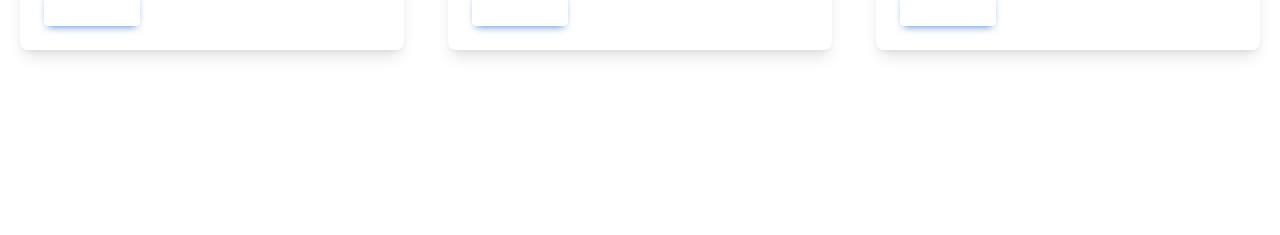
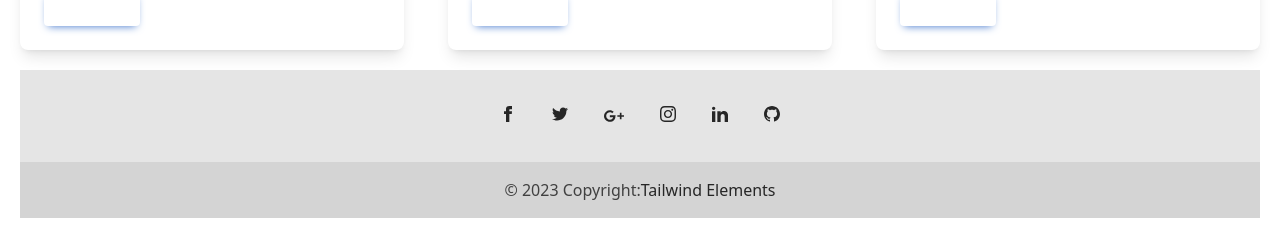
Before and after one commit to D3Turquoise/book-store, a Next.js app: page / in a window 1280 px wide. Shown: the part 649-884 px from the top of the page. Before the commit the page ends 800 px from the top, so only its background shows below. Built offline with nearby package versions, Linux system fonts and the light colour scheme.

Commit message:
adding footer

```diff
--- /dev/null
+++ b/src/component/Footer.jsx
@@ -0,0 +1,83 @@
+export default function Footer() {
+    return (
+        <>
+    <footer class="bg-neutral-200 text-center text-white dark:bg-neutral-600">
+  <div class="container pt-9">
+    <div class="mb-9 flex justify-center">
+      <a href="#!" class="mr-9 text-neutral-800 dark:text-neutral-200">
+        <svg
+          xmlns="http://www.w3.org/2000/svg"
+          class="h-4 w-4"
+          fill="currentColor"
+          viewBox="0 0 24 24">
+          <path
+            d="M9 8h-3v4h3v12h5v-12h3.642l.358-4h-4v-1.667c0-.955.192-1.333 1.115-1.333h2.885v-5h-3.808c-3.596 0-5.192 1.583-5.192 4.615v3.385z" />
+        </svg>
+      </a>
+      <a href="#!" class="mr-9 text-neutral-800 dark:text-neutral-200">
+        <svg
+          xmlns="http://www.w3.org/2000/svg"
+          class="h-4 w-4"
+          fill="currentColor"
+          viewBox="0 0 24 24">
+          <path
+            d="M24 4.557c-.883.392-1.832.656-2.828.775 1.017-.609 1.798-1.574 2.165-2.724-.951.564-2.005.974-3.127 1.195-.897-.957-2.178-1.555-3.594-1.555-3.179 0-5.515 2.966-4.797 6.045-4.091-.205-7.719-2.165-10.148-5.144-1.29 2.213-.669 5.108 1.523 6.574-.806-.026-1.566-.247-2.229-.616-.054 2.281 1.581 4.415 3.949 4.89-.693.188-1.452.232-2.224.084.626 1.956 2.444 3.379 4.6 3.419-2.07 1.623-4.678 2.348-7.29 2.04 2.179 1.397 4.768 2.212 7.548 2.212 9.142 0 14.307-7.721 13.995-14.646.962-.695 1.797-1.562 2.457-2.549z" />
+        </svg>
+      </a>
+      <a href="#!" class="mr-9 text-neutral-800 dark:text-neutral-200">
+        <svg
+          xmlns="http://www.w3.org/2000/svg"
+          class="h-5 w-5"
+          fill="currentColor"
+          viewBox="0 0 24 24">
+          <path
+            d="M7 11v2.4h3.97c-.16 1.029-1.2 3.02-3.97 3.02-2.39 0-4.34-1.979-4.34-4.42 0-2.44 1.95-4.42 4.34-4.42 1.36 0 2.27.58 2.79 1.08l1.9-1.83c-1.22-1.14-2.8-1.83-4.69-1.83-3.87 0-7 3.13-7 7s3.13 7 7 7c4.04 0 6.721-2.84 6.721-6.84 0-.46-.051-.81-.111-1.16h-6.61zm0 0 17 2h-3v3h-2v-3h-3v-2h3v-3h2v3h3v2z"
+            fill-rule="evenodd"
+            clip-rule="evenodd" />
+        </svg>
+      </a>
+      <a href="#!" class="mr-9 text-neutral-800 dark:text-neutral-200">
+        <svg
+          xmlns="http://www.w3.org/2000/svg"
+          class="h-4 w-4"
+          fill="currentColor"
+          viewBox="0 0 24 24">
+          <path
+            d="M12 2.163c3.204 0 3.584.012 4.85.07 3.252.148 4.771 1.691 4.919 4.919.058 1.265.069 1.645.069 4.849 0 3.205-.012 3.584-.069 4.849-.149 3.225-1.664 4.771-4.919 4.919-1.266.058-1.644.07-4.85.07-3.204 0-3.584-.012-4.849-.07-3.26-.149-4.771-1.699-4.919-4.92-.058-1.265-.07-1.644-.07-4.849 0-3.204.013-3.583.07-4.849.149-3.227 1.664-4.771 4.919-4.919 1.266-.057 1.645-.069 4.849-.069zm0-2.163c-3.259 0-3.667.014-4.947.072-4.358.2-6.78 2.618-6.98 6.98-.059 1.281-.073 1.689-.073 4.948 0 3.259.014 3.668.072 4.948.2 4.358 2.618 6.78 6.98 6.98 1.281.058 1.689.072 4.948.072 3.259 0 3.668-.014 4.948-.072 4.354-.2 6.782-2.618 6.979-6.98.059-1.28.073-1.689.073-4.948 0-3.259-.014-3.667-.072-4.947-.196-4.354-2.617-6.78-6.979-6.98-1.281-.059-1.69-.073-4.949-.073zm0 5.838c-3.403 0-6.162 2.759-6.162 6.162s2.759 6.163 6.162 6.163 6.162-2.759 6.162-6.163c0-3.403-2.759-6.162-6.162-6.162zm0 10.162c-2.209 0-4-1.79-4-4 0-2.209 1.791-4 4-4s4 1.791 4 4c0 2.21-1.791 4-4 4zm6.406-11.845c-.796 0-1.441.645-1.441 1.44s.645 1.44 1.441 1.44c.795 0 1.439-.645 1.439-1.44s-.644-1.44-1.439-1.44z" />
+        </svg>
+      </a>
+      <a href="#!" class="mr-9 text-neutral-800 dark:text-neutral-200">
+        <svg
+          xmlns="http://www.w3.org/2000/svg"
+          class="h-4 w-4"
+          fill="currentColor"
+          viewBox="0 0 24 24">
+          <path
+            d="M4.98 3.5c0 1.381-1.11 2.5-2.48 2.5s-2.48-1.119-2.48-2.5c0-1.38 1.11-2.5 2.48-2.5s2.48 1.12 2.48 2.5zm.02 4.5h-5v16h5v-16zm7.982 0h-4.968v16h4.969v-8.399c0-4.67 6.029-5.052 6.029 0v8.399h4.988v-10.131c0-7.88-8.922-7.593-11.018-3.714v-2.155z" />
+        </svg>
+      </a>
+      <a href="#!" class="text-neutral-800 dark:text-neutral-200">
+        <svg
+          xmlns="http://www.w3.org/2000/svg"
+          class="h-4 w-4"
+          fill="currentColor"
+          viewBox="0 0 24 24">
+          <path
+            d="M12 0c-6.626 0-12 5.373-12 12 0 5.302 3.438 9.8 8.207 11.387.599.111.793-.261.793-.577v-2.234c-3.338.726-4.033-1.416-4.033-1.416-.546-1.387-1.333-1.756-1.333-1.756-1.089-.745.083-.729.083-.729 1.205.084 1.839 1.237 1.839 1.237 1.07 1.834 2.807 1.304 3.492.997.107-.775.418-1.305.762-1.604-2.665-.305-5.467-1.334-5.467-5.931 0-1.311.469-2.381 1.236-3.221-.124-.303-.535-1.524.117-3.176 0 0 1.008-.322 3.301 1.23.957-.266 1.983-.399 3.003-.404 1.02.005 2.047.138 3.006.404 2.291-1.552 3.297-1.23 3.297-1.23.653 1.653.242 2.874.118 3.176.77.84 1.235 1.911 1.235 3.221 0 4.609-2.807 5.624-5.479 5.921.43.372.823 1.102.823 2.222v3.293c0 .319.192.694.801.576 4.765-1.589 8.199-6.086 8.199-11.386 0-6.627-5.373-12-12-12z" />
+        </svg>
+      </a>
+    </div>
+  </div>
+
+  <div
+    class="bg-neutral-300 p-4 text-center text-neutral-700 dark:bg-neutral-700 dark:text-neutral-200">
+    © 2023 Copyright:
+    <a
+      class="text-neutral-800 dark:text-neutral-400"
+      href="https://tailwind-elements.com/"
+      >Tailwind Elements</a>
+  </div>
+</footer>
+</>
+)
+}
--- a/src/component/Header.jsx
+++ b/src/component/Header.jsx
@@ -2,12 +2,12 @@
   return (
     <nav class="flex items-center justify-between flex-wrap bg-teal-500 p-6">
       <div class="flex items-center flex-shrink-0 text-white mr-6">
-          <svg class="fill-current h-8 w-8 mr-2" width="54" height="54" viewBox="0 0 54 54" xmlns="http://www.w3.org/2000/svg"><path d="M13.5 22.1c1.8-7.2 6.3-10.8 13.5-10.8 10.8 0 12.15 8.1 17.55 9.45 3.6.9 6.75-.45 9.45-4.05-1.8 7.2-6.3 10.8-13.5 10.8-10.8 0-12.15-8.1-17.55-9.45-3.6-.9-6.75.45-9.45 4.05zM0 38.3c1.8-7.2 6.3-10.8 13.5-10.8 10.8 0 12.15 8.1 17.55 9.45 3.6.9 6.75-.45 9.45-4.05-1.8 7.2-6.3 10.8-13.5 10.8-10.8 0-12.15-8.1-17.55-9.45-3.6-.9-6.75.45-9.45 4.05z"/></svg>
+        <svg class="fill-current h-8 w-8 mr-2" width="54" height="54" viewBox="0 0 54 54" xmlns="http://www.w3.org/2000/svg"><path d="M13.5 22.1c1.8-7.2 6.3-10.8 13.5-10.8 10.8 0 12.15 8.1 17.55 9.45 3.6.9 6.75-.45 9.45-4.05-1.8 7.2-6.3 10.8-13.5 10.8-10.8 0-12.15-8.1-17.55-9.45-3.6-.9-6.75.45-9.45 4.05zM0 38.3c1.8-7.2 6.3-10.8 13.5-10.8 10.8 0 12.15 8.1 17.55 9.45 3.6.9 6.75-.45 9.45-4.05-1.8 7.2-6.3 10.8-13.5 10.8-10.8 0-12.15-8.1-17.55-9.45-3.6-.9-6.75.45-9.45 4.05z" /></svg>
         <span class="font-semibold text-xl tracking-tight">Tailwind CSS</span>
       </div>
       <div class="block lg:hidden">
         <button class="flex items-center px-3 py-2 border rounded text-teal-200 border-teal-400 hover:text-white hover:border-white">
-            <svg class="fill-current h-3 w-3" viewBox="0 0 20 20" xmlns="http://www.w3.org/2000/svg"><title>Menu</title><path d="M0 3h20v2H0V3zm0 6h20v2H0V9zm0 6h20v2H0v-2z"/></svg>
+          <svg class="fill-current h-3 w-3" viewBox="0 0 20 20" xmlns="http://www.w3.org/2000/svg"><title>Menu</title><path d="M0 3h20v2H0V3zm0 6h20v2H0V9zm0 6h20v2H0v-2z" /></svg>
         </button>
       </div>
       <div class="w-full block flex-grow lg:flex lg:items-center lg:w-auto">
--- a/src/pages/index.js
+++ b/src/pages/index.js
@@ -1,17 +1,21 @@
 import Header from '../component/Header'
 import Search from '../component/Searchbar'
-import Toprated from '@/component/Toprated'
+import Toprated from '../component/Toprated'
+import Footer from '../component/Footer'
 
 export default function Home() {
   return (
-   <>
+    <>
       <div className="m-5">
-    <Search/>
-    </div>
-    <Header/>
-    <div className='m-5'>
-    <Toprated/>
-    </div>
-      </>
+        <Search />
+      </div>
+      <Header />
+      <div className='m-5'>
+        <Toprated />
+      </div>
+      <div className='m-5'>
+        <Footer />
+      </div>
+    </>
   )
 }
```
Lines whose indentation alone changed are shown as unchanged.
